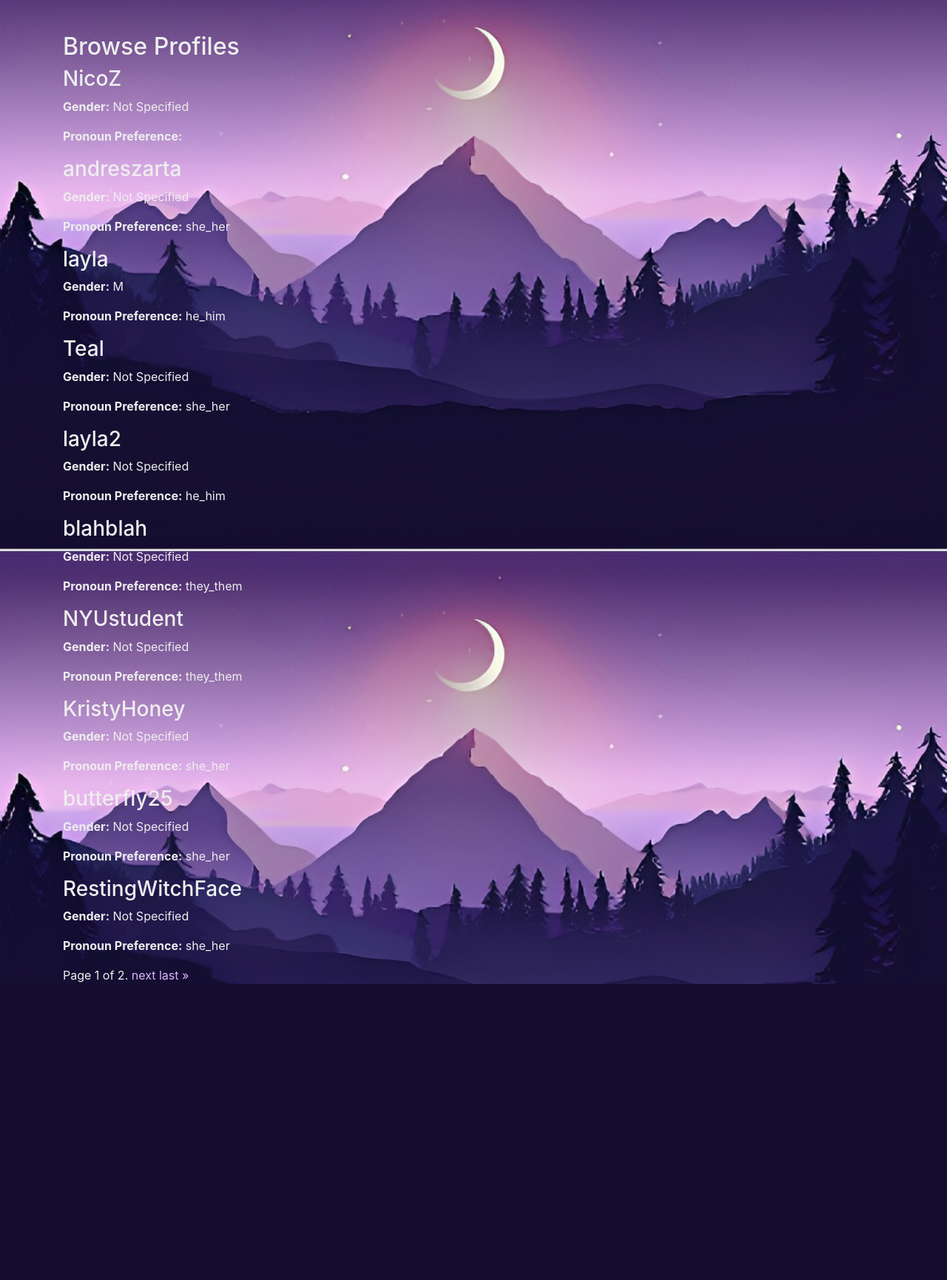
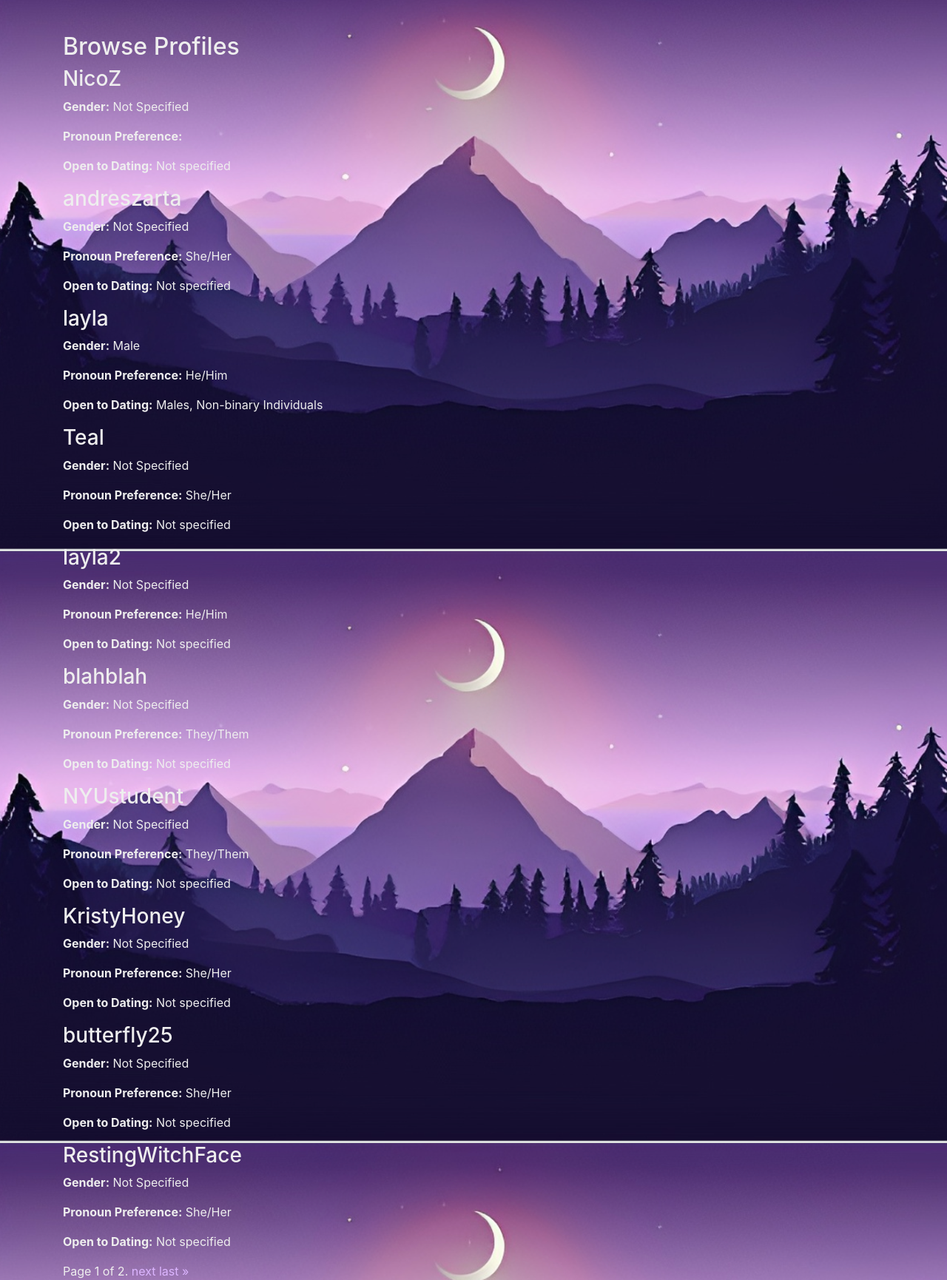
Before and after one commit to gcivil-nyu-org/INET-Monday-Fall2023-Team-5, a Django app: page /accounts/browse/ in a window 1280 px wide. Shown: the part 56-1786 px from the top of the page at 74% size. Before the commit the page ends 1386 px from the top, so only its background shows below. Run offline with Django 4.2, Linux system fonts and the light colour scheme; data comes from the database, SQL or seed files in the repository.

Commit message:
Update browse_profiles.html

```diff
--- a/templates/browse_profiles.html
+++ b/templates/browse_profiles.html
@@ -9,8 +9,20 @@
     {% for profile in profiles %}
     <div class="profile-card">
       <h3>{{ profile.user.username }}</h3>
-      <p><strong>Gender:</strong> {{ profile.gender }}</p>
-      <p><strong>Pronoun Preference:</strong> {{ profile.pronoun_preference }}</p>
+      <p><strong>Gender:</strong> {{ profile.get_gender_display }}</p>
+      <p><strong>Pronoun Preference:</strong> {{ profile.get_pronoun_preference_display }}</p>
+
+      <!-- Display Open to Dating preferences -->
+      <p>
+          <strong>Open to Dating:</strong>
+          {% if profile.open_to_dating.all %}
+              {% for preference in profile.open_to_dating.all %}
+                  {{ preference.gender }}{% if not forloop.last %}, {% endif %}
+              {% endfor %}
+          {% else %}
+              Not specified
+          {% endif %}
+      </p>
     </div>
     {% empty %}
     <p>No profiles available.</p>
```
